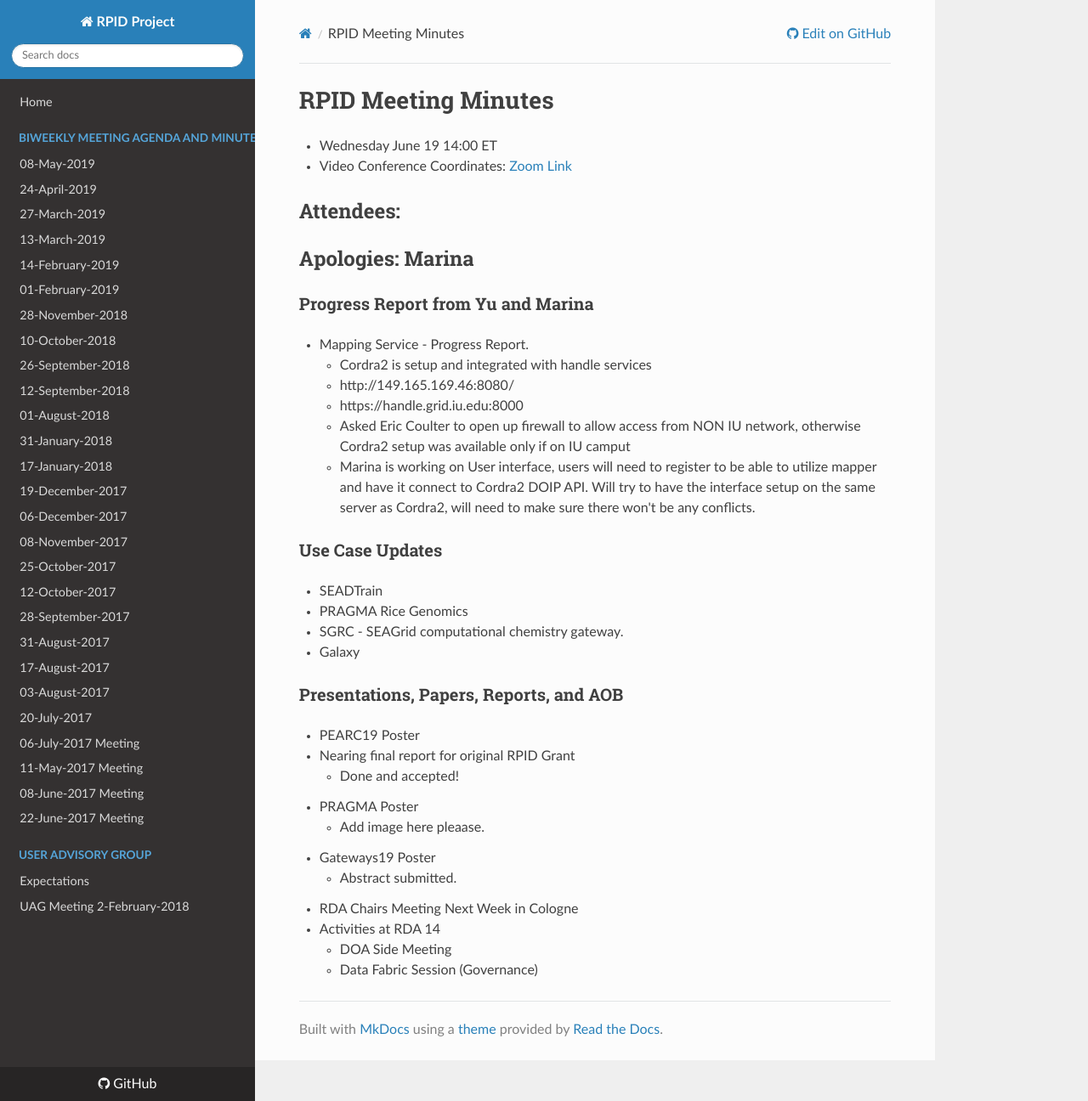
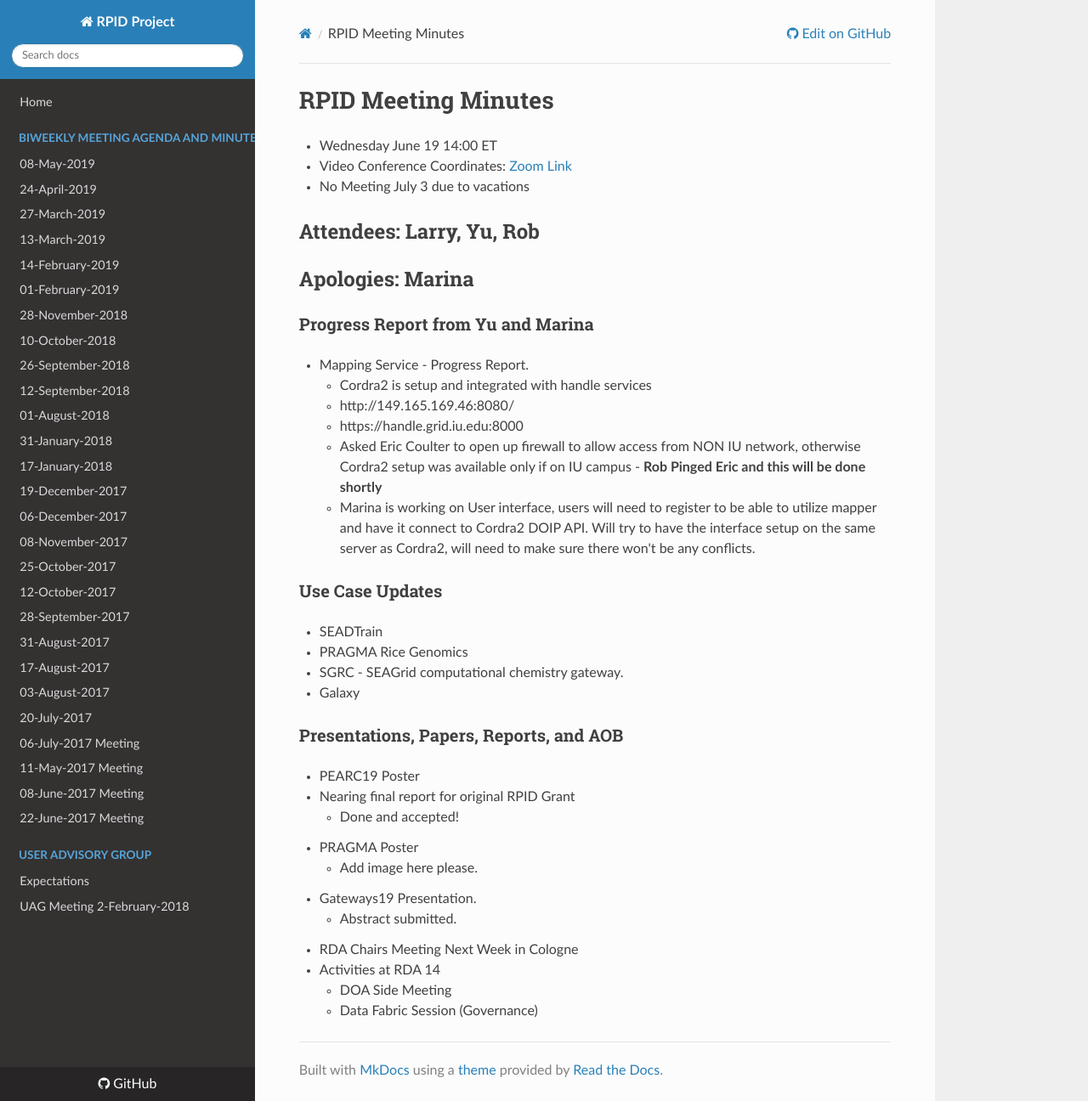
Before and after one commit to rpidproject/rpid, an MkDocs documentation site: the page built from docs/19-June-2019.md, in a window 1280 px wide and 1296 px high. Shown: the whole window at 85% size. Built offline with MkDocs 1.6.1, drawn with Linux system fonts in a browser that asks for light colours; nearby versions of some CDN libraries; old or Windows-style settings are respelled for this version of MkDocs.

Commit message:
Update 19-June-2019.md

```diff
--- a/docs/19-June-2019.md
+++ b/docs/19-June-2019.md
@@ -2,8 +2,9 @@
 
    * Wednesday June 19 14:00 ET
    * Video Conference Coordinates: [Zoom Link](https://iu.zoom.us/my/rquick)
+   * No Meeting July 3 due to vacations
 
-## Attendees:
+## Attendees: Larry, Yu, Rob
 ## Apologies: Marina
 
 
@@ -12,7 +13,7 @@
       * Cordra2 is setup and integrated with handle services
       * http://149.165.169.46:8080/
       * https://handle.grid.iu.edu:8000
-      * Asked Eric Coulter to open up firewall to allow access from NON IU network, otherwise Cordra2 setup was available only if on IU camput
+      * Asked Eric Coulter to open up firewall to allow access from NON IU network, otherwise Cordra2 setup was available only if on IU campus - **Rob Pinged Eric and this will be done shortly**
       * Marina is working on User interface, users will need to register to be able to utilize mapper and have it connect to Cordra2 DOIP API. Will try to have the interface setup on the same server as Cordra2, will need to make sure there won't be any conflicts.
 
 ### Use Case Updates
@@ -26,8 +27,8 @@
    * Nearing final report for original RPID Grant
       * Done and accepted!
    * PRAGMA Poster
-      * Add image here pleaase.
-   * Gateways19 Poster
+      * Add image here please.
+   * Gateways19 Presentation.
       * Abstract submitted.
    * RDA Chairs Meeting Next Week in Cologne
    * Activities at RDA 14
```
